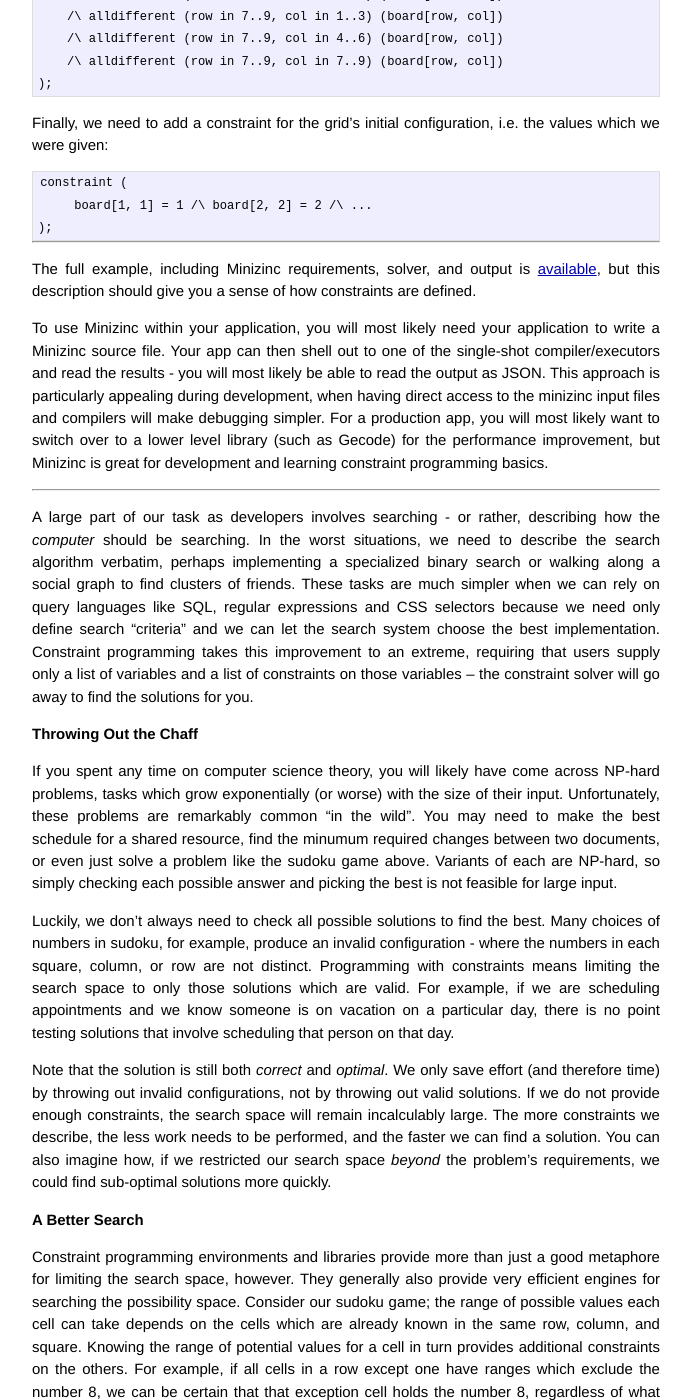
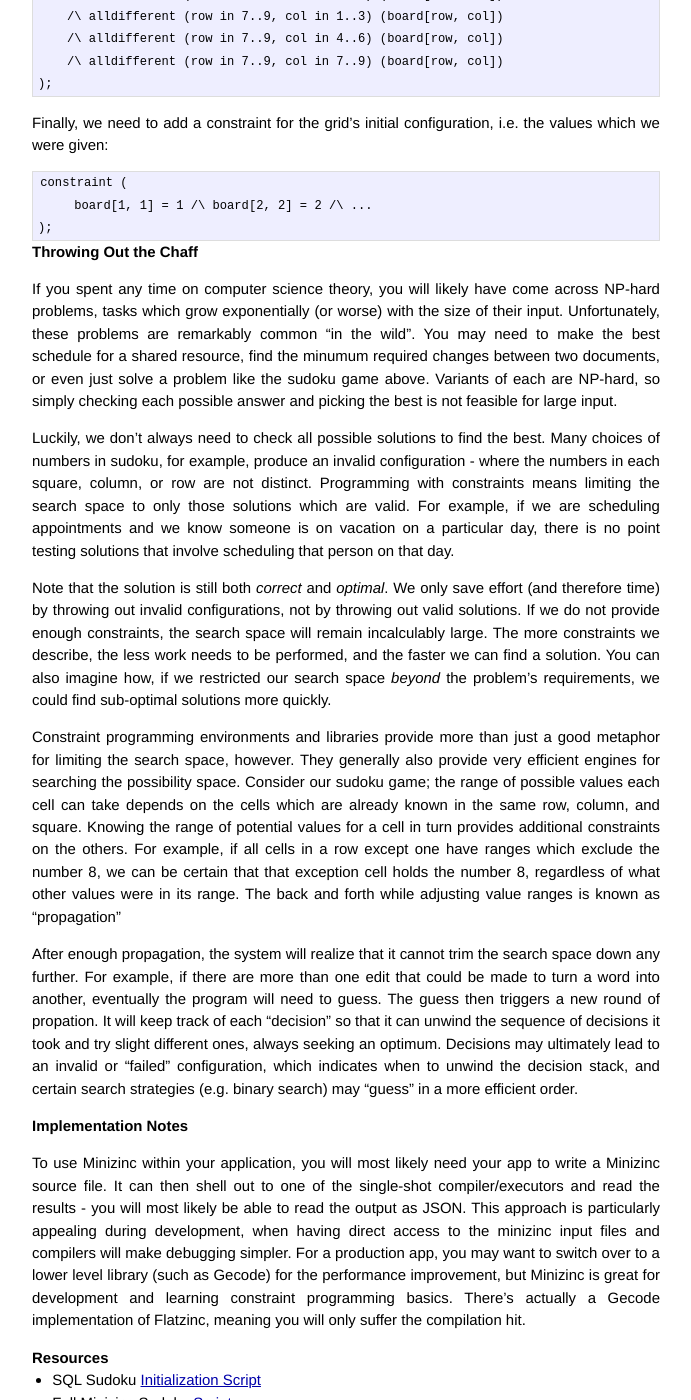
Before and after one commit to cmc333333/off-by-one, a Jekyll site: the page built from _posts/2013-09-04-constraint-programming.md, in a window 1280 px wide and 1400 px high, scrolled down 2548 px. Shown: the whole window, without its empty margins (294-985 px from the left). Built offline with Jekyll 4.4.1, drawn with Linux system fonts in a browser that asks for light colours; Markdown is read by kramdown in place of the engine named in the settings; some of the changed text lies outside the part shown.

Commit message:
Draft one

````diff
--- a/_posts/2013-09-04-constraint-programming.md
+++ b/_posts/2013-09-04-constraint-programming.md
@@ -116,94 +116,26 @@ constraint (
 );
 ```
 
----
-
-The full example, including Minizinc requirements, solver, and output is
-[available](sudoku.mzn), but this description should give you a sense of how
-constraints are defined.
-
-
-To use Minizinc within your application, you will most likely need your
-application to write a Minizinc source file. Your app can then shell out to
-one of the single-shot compiler/executors and read the results - you will
-most likely be able to read the output as JSON. This approach is
-particularly appealing during development, when having direct access to the
-minizinc input files and compilers will make debugging simpler. For a
-production app, you will most likely want to switch over to a lower level
-library (such as Gecode) for the performance improvement, but Minizinc is
-great for development and learning constraint programming basics.
-
-
-
----
-A large part of our task as developers involves searching - or rather,
-describing how the *computer* should be searching. In the worst situations,
-we need to describe the search algorithm verbatim, perhaps implementing a
-specialized binary search or walking along a social graph to find clusters
-of friends. These tasks are much simpler when we can rely on query languages
-like SQL, regular expressions and CSS selectors because we need only define
-search "criteria" and we can let the search system choose the best
-implementation. Constraint programming takes this improvement to an extreme,
-requiring that users supply only a list of variables and a list of
-constraints on those variables -- the constraint solver will go away to find
-the solutions for you.
-
 ## Throwing Out the Chaff
 
-If you spent any time on computer science theory, you will likely have come
-across NP-hard problems, tasks which grow exponentially (or worse) with the
-size of their input. Unfortunately, these problems are remarkably common "in
-the wild". You may need to make the best schedule for a shared resource,
-find the minumum required changes between two documents, or even just solve
-a problem like the sudoku game above. Variants of each are NP-hard, so
-simply checking each possible answer and picking the best is not feasible
-for large input.
+If you spent any time on computer science theory, you will likely have come across NP-hard problems, tasks which grow exponentially (or worse) with the size of their input. Unfortunately, these problems are remarkably common "in the wild". You may need to make the best schedule for a shared resource, find the minumum required changes between two documents, or even just solve a problem like the sudoku game above. Variants of each are NP-hard, so simply checking each possible answer and picking the best is not feasible for large input.
 
-Luckily, we don't always need to check all possible solutions to find the
-best. Many choices of numbers in sudoku, for example, produce an invalid
-configuration - where the numbers in each square, column, or row are not
-distinct. Programming with constraints means limiting the search space to
-only those solutions which are valid.  For example, if we are scheduling
-appointments and we know someone is on vacation on a particular day, there
-is no point testing solutions that involve scheduling that person on that
-day.
+Luckily, we don't always need to check all possible solutions to find the best. Many choices of numbers in sudoku, for example, produce an invalid configuration - where the numbers in each square, column, or row are not distinct. Programming with constraints means limiting the search space to only those solutions which are valid. For example, if we are scheduling appointments and we know someone is on vacation on a particular day, there is no point testing solutions that involve scheduling that person on that day.
 
-Note that the solution is still both *correct* and *optimal*. We only save
-effort (and therefore time) by throwing out invalid configurations, not by
-throwing out valid solutions. If we do not provide enough constraints, the
-search space will remain incalculably large. The more constraints we
-describe, the less work needs to be performed, and the faster we can find a
-solution. You can also imagine how, if we restricted our search space
-*beyond* the problem's requirements, we could find sub-optimal solutions
-more quickly.
+Note that the solution is still both *correct* and *optimal*. We only save effort (and therefore time) by throwing out invalid configurations, not by throwing out valid solutions. If we do not provide enough constraints, the search space will remain incalculably large. The more constraints we describe, the less work needs to be performed, and the faster we can find a solution. You can also imagine how, if we restricted our search space *beyond* the problem's requirements, we could find sub-optimal solutions more quickly.
 
-## A Better Search
+Constraint programming environments and libraries provide more than just a good metaphor for limiting the search space, however. They generally also provide very efficient engines for searching the possibility space. Consider our sudoku game; the range of possible values each cell can take depends on the cells which are already known in the same row, column, and square. Knowing the range of potential values for a cell in turn provides additional constraints on the others. For example, if all cells in a row except one have ranges which exclude the number 8, we can be certain that that exception cell holds the number 8, regardless of what other values were in its range. The back and forth while adjusting value ranges is known as "propagation"
 
-Constraint programming environments and libraries provide more than just a
-good metaphore for limiting the search space, however. They generally also
-provide very efficient engines for searching the possibility space. Consider
-our sudoku game; the range of possible values each cell can take depends on
-the cells which are already known in the same row, column, and square.
-Knowing the range of potential values for a cell in turn provides additional
-constraints on the others. For example, if all cells in a row except one
-have ranges which exclude the number 8, we can be certain that that
-exception cell holds the number 8, regardless of what other values were in
-its range. The back and forth while adjusting value ranges is known as
-"propagation"
+After enough propagation, the system will realize that it cannot trim the search space down any further. For example, if there are more than one edit that could be made to turn a word into another, eventually the program will need to guess. The guess then triggers a new round of propation. It will keep track of each "decision" so that it can unwind the sequence of decisions it took and try slight different ones, always seeking an optimum. Decisions may ultimately lead to an invalid or "failed" configuration, which indicates when to unwind the decision stack, and certain search strategies (e.g. binary search) may "guess" in a more efficient order.
 
-After enough propagation, the system will realize that it cannot trim the
-search space down any further. For example, if there are more than one edit
-that could be made to turn a word into another, eventually the program will
-need to guess. The guess then triggers a new round of propation. It will
-keep track of each "decision" so that it can unwind the sequence of
-decisions it took and try slight different ones, always seeking an optimum.
-Decisions may ultimately lead to an invalid or "failed" configuration, which
-indicates when to unwind the decision stack, and certain search strategies
-(e.g. binary search) may "guess" in a more efficient order.
+## Implementation Notes
 
+To use Minizinc within your application, you will most likely need your app to write a Minizinc source file. It can then shell out to one of the single-shot compiler/executors and read the results - you will most likely be able to read the output as JSON. This approach is particularly appealing during development, when having direct access to the minizinc input files and compilers will make debugging simpler. For a production app, you may want to switch over to a lower level library (such as Gecode) for the performance improvement, but Minizinc is great for development and learning constraint programming basics. There's actually a Gecode implementation of Flatzinc, meaning you will only suffer the compilation hit.
 
 ## Resources
 
+* SQL Sudoku [Initialization Script](../code/sudoku.sql)
+* Full Minizinc Sudoku [Script](../code/sudoku.mzn)
 * Minizinc: [site](http://www.minizinc.org/), [tutorial](http://www.minizinc.org/downloads/doc-latest/minizinc-tute.pdf)
 * Coursera's [Discrete Optimization](https://www.coursera.org/course/optimization) course (from Pascal Van Hentenryck)
 * Gecode's [flatzinc plugin](http://www.gecode.org/flatzinc.html)
````
